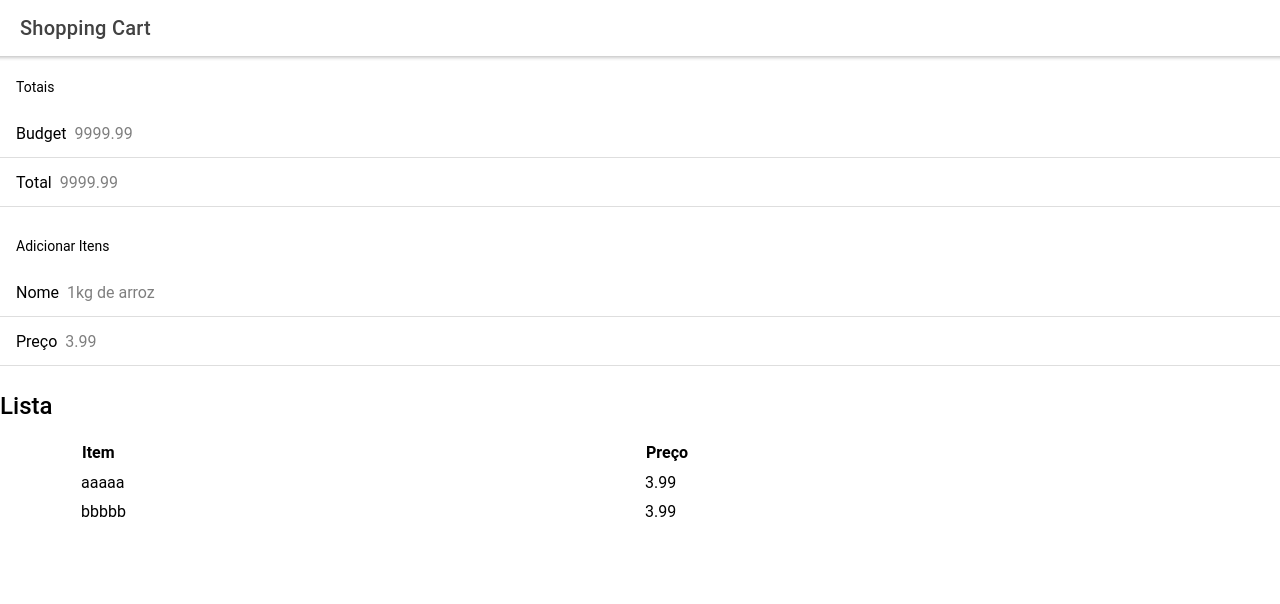
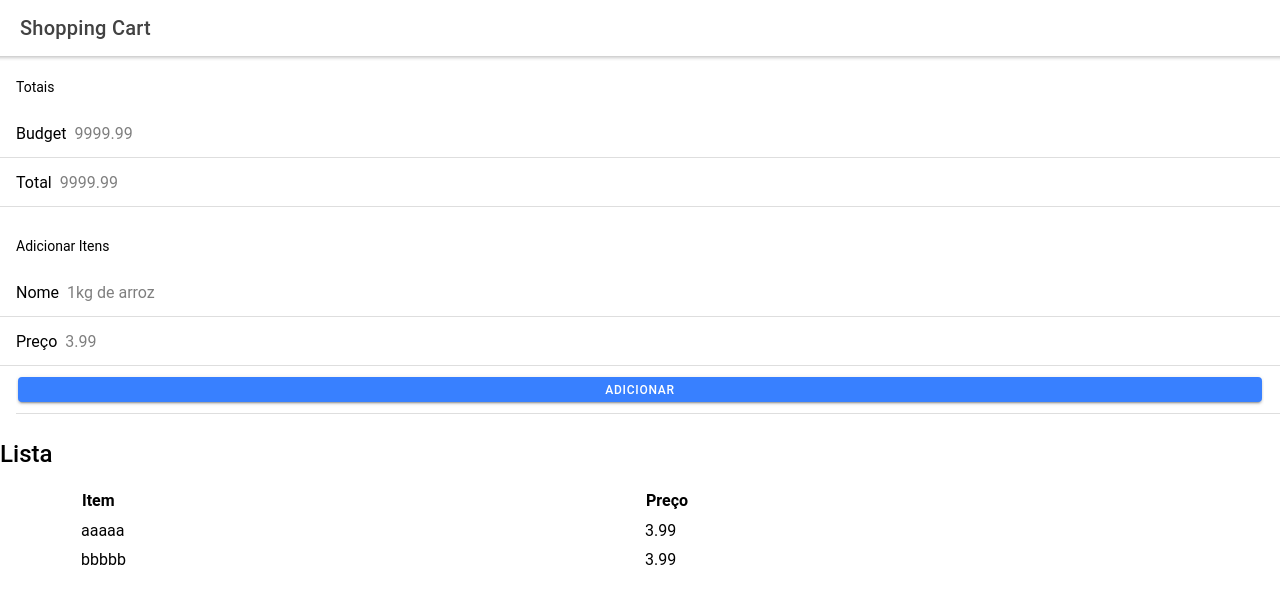
Before and after one commit to Jefferson227/shopping-cart, a React (Create React App) app: page /home in a window 1280 px wide. Shown: the top 604 px of the page. Built offline with nearby package versions, Linux system fonts and the light colour scheme.

Commit message:
Add add button

```diff
--- a/src/components/ShoppingCart/ShoppingCart.tsx
+++ b/src/components/ShoppingCart/ShoppingCart.tsx
@@ -8,6 +8,7 @@ import {
   IonRow,
   IonCol,
   IonContent,
+  IonButton,
 } from '@ionic/react';
 
 const ShoppingCart = () => {
@@ -43,6 +44,10 @@ const ShoppingCart = () => {
           <IonLabel>Preço</IonLabel>
           <IonInput placeholder="3.99"></IonInput>
         </IonItem>
+
+        <IonItem>
+          <IonButton style={{ width: '100%' }}>Adicionar</IonButton>
+        </IonItem>
       </IonList>
 
       <IonContent>
```
